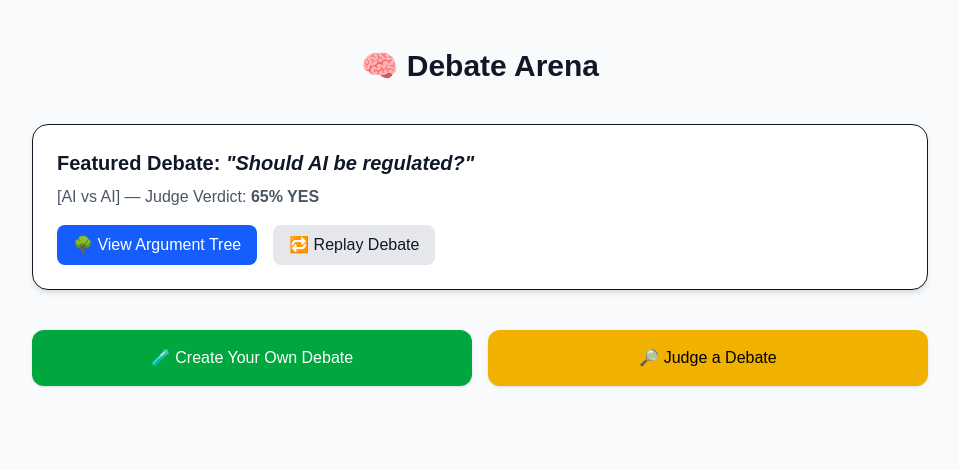
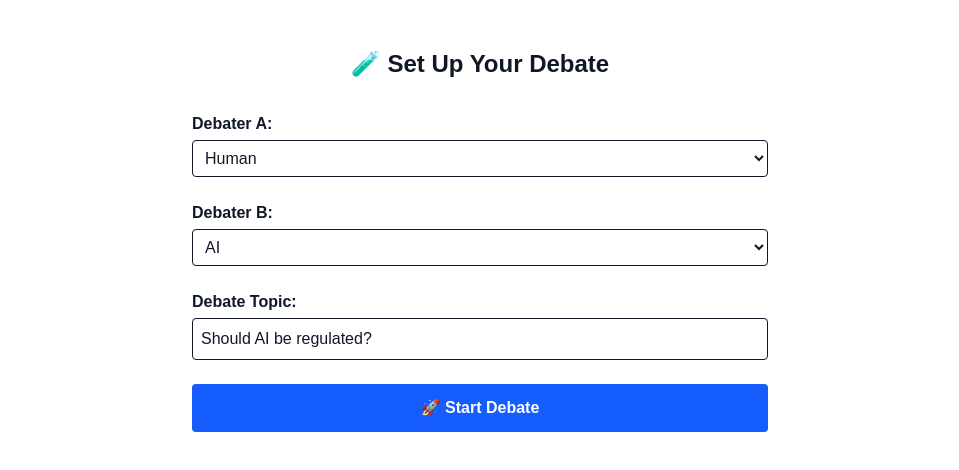
Before and after one commit to williamgki/debate-arena, a Next.js app: page /setup in a window 1280 px wide. Shown: the top 470 px of the page, without its empty margins (160-1119 px from the left). Built offline with nearby package versions, Linux system fonts and the light colour scheme.

Commit message:
Update setup page for routing improvements

```diff
--- a/src/app/setup/page.tsx
+++ b/src/app/setup/page.tsx
@@ -1,57 +1,77 @@
-// src/app/page.tsx
+// src/app/setup/page.tsx
 
-import Link from "next/link";
+'use client';
 
-export default function HomePage() {
+import { useRouter } from 'next/navigation';
+import { useState } from 'react';
+
+export default function SetupPage() {
+  const router = useRouter();
+
+  const [debaterA, setDebaterA] = useState('human');
+  const [debaterB, setDebaterB] = useState('ai');
+  const [topic, setTopic] = useState('Should AI be regulated?');
+
+  const handleSubmit = (e: React.FormEvent) => {
+    e.preventDefault();
+
+    const queryParams = new URLSearchParams({
+      debaterA,
+      debaterB,
+      topic,
+    });
+
+    router.push(`/debate/session?${queryParams.toString()}`);
+  };
+
   return (
-    <main className="min-h-screen px-8 py-12 bg-gray-50 text-gray-900">
-      <div className="max-w-4xl mx-auto space-y-10">
+    <main className="min-h-screen px-8 py-12 bg-white text-gray-900">
+      <div className="max-w-xl mx-auto space-y-8">
+        <h1 className="text-2xl font-bold text-center">🧪 Set Up Your Debate</h1>
 
-        {/* Title */}
-        <h1 className="text-3xl font-bold text-center">
-          🧠 Debate Arena
-        </h1>
+        <form onSubmit={handleSubmit} className="space-y-6">
 
-        {/* Featured Debate Card */}
-        <div className="bg-white p-6 rounded-2xl shadow-md border">
-          <h2 className="text-xl font-semibold mb-2">
-            Featured Debate: <span className="italic">&quot;Should AI be regulated?&quot;</span>
-          </h2>
-          <p className="mb-4 text-gray-600">
-            [AI vs AI] — Judge Verdict: <strong>65% YES</strong>
-          </p>
-          <div className="flex gap-4">
-            {/* CHANGED: these links now point to /debates */}
-            <Link
-              href="/debates"
-              className="px-4 py-2 rounded-lg bg-blue-600 text-white hover:bg-blue-700 transition"
+          <div>
+            <label className="block font-semibold mb-1">Debater A:</label>
+            <select
+              className="w-full p-2 border rounded"
+              value={debaterA}
+              onChange={(e) => setDebaterA(e.target.value)}
             >
-              🌳 View Argument Tree
-            </Link>
-            <Link
-              href="/debates"
-              className="px-4 py-2 rounded-lg bg-gray-200 hover:bg-gray-300 transition"
+              <option value="human">Human</option>
+              <option value="ai">AI</option>
+            </select>
+          </div>
+
+          <div>
+            <label className="block font-semibold mb-1">Debater B:</label>
+            <select
+              className="w-full p-2 border rounded"
+              value={debaterB}
+              onChange={(e) => setDebaterB(e.target.value)}
             >
-              🔁 Replay Debate
-            </Link>
+              <option value="human">Human</option>
+              <option value="ai">AI</option>
+            </select>
           </div>
-        </div>
 
-        {/* CTA Buttons */}
-        <div className="grid gap-4 md:grid-cols-2">
-          <Link
-            href="/setup"
-            className="block text-center px-6 py-4 bg-green-600 text-white rounded-xl shadow hover:bg-green-700 transition"
+          <div>
+            <label className="block font-semibold mb-1">Debate Topic:</label>
+            <input
+              type="text"
+              className="w-full p-2 border rounded"
+              value={topic}
+              onChange={(e) => setTopic(e.target.value)}
+            />
+          </div>
+
+          <button
+            type="submit"
+            className="w-full bg-blue-600 text-white py-3 rounded font-semibold hover:bg-blue-700 transition"
           >
-            🧪 Create Your Own Debate
-          </Link>
-          <Link
-            href="/setup?role=judge"
-            className="block text-center px-6 py-4 bg-yellow-500 text-black rounded-xl shadow hover:bg-yellow-600 transition"
-          >
-            🔎 Judge a Debate
-          </Link>
-        </div>
+            🚀 Start Debate
+          </button>
+        </form>
       </div>
     </main>
   );
```
